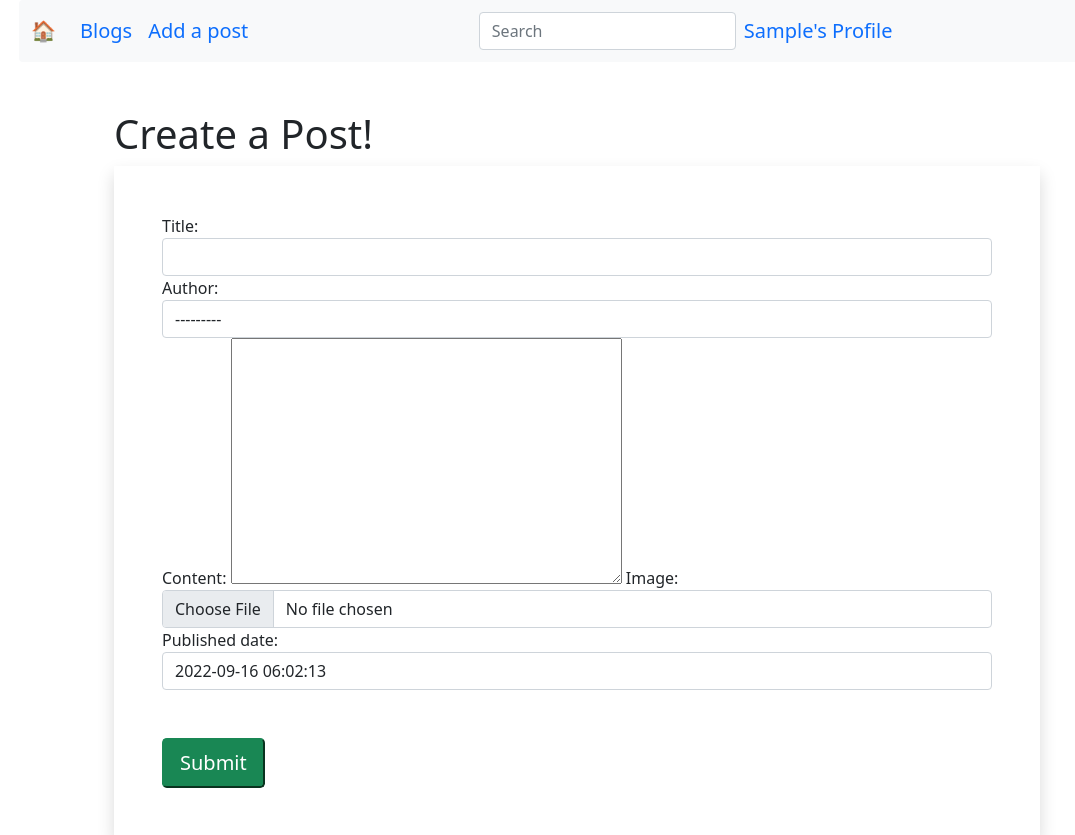
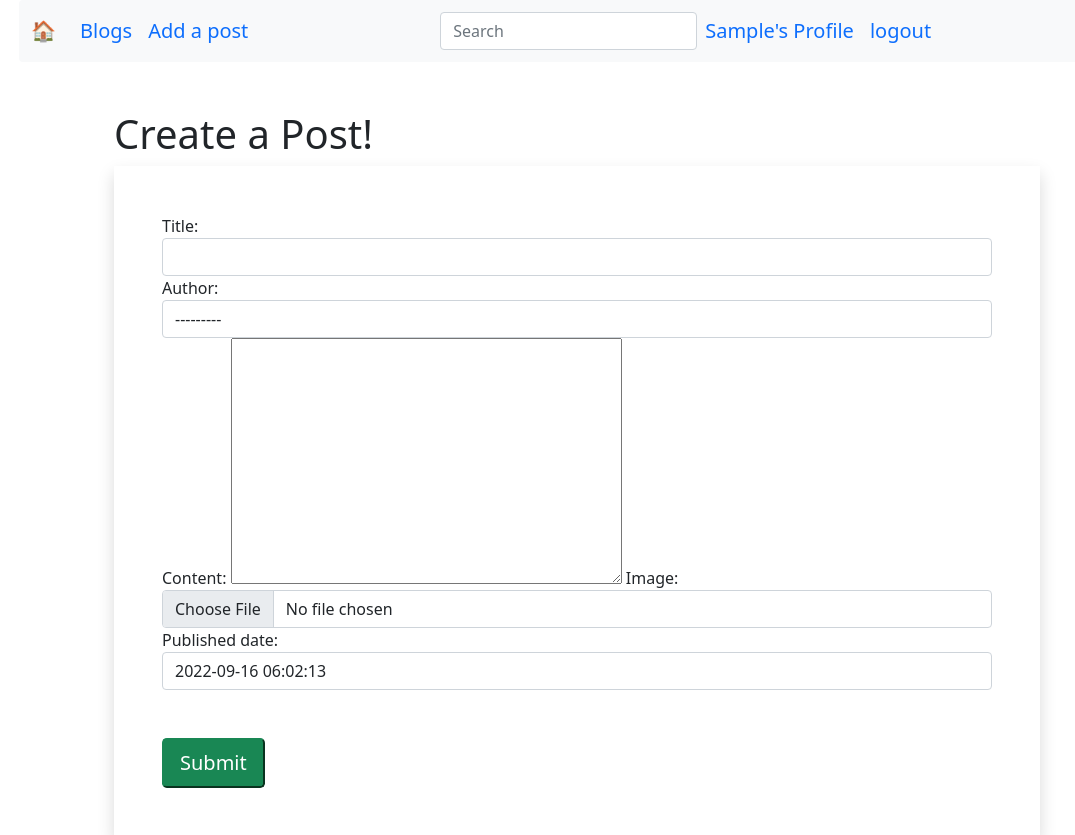
Before and after one commit to santoshrai55/django_crud_practice, a Django app: page /newblog in a window 1280 px wide. Shown: the top 835 px of the page, without its empty margins (63-1138 px from the left). Run offline with Django 4.2, Linux system fonts and the light colour scheme; the visitor is signed in with stand-in values (Sample User, id 1); data comes from the database, SQL or seed files in the repository; parts of the project's set-up code (start-up, migrations or seed data) failed here and were passed over; some libraries are stand-ins or nearby versions.

Commit message:
adjust settings file and view to redirect after creating a post

```diff
--- a/DjangoCRUD/settings.py
+++ b/DjangoCRUD/settings.py
@@ -27,6 +27,7 @@ DEBUG = True
 
 ALLOWED_HOSTS = []
 LOGIN_REDIRECT_URL = "/profile"
+LOGOUT_REDIRECT_URL = "/"
 
 # Application definition
 
--- a/crud_app/views.py
+++ b/crud_app/views.py
@@ -20,15 +20,16 @@ def home_detail(request, title):
 
 def blog_create(request):
     context = Blog.objects.all()
-    contents = {'context': context}
+
     form = BlogForm
     if request.method == 'POST':
         form = BlogForm(request.POST, request.FILES)
         if form.is_valid():
             form.save()
             img_object = form.instance
-            return render(request, 'crud_app/home.html', {'contents': contents, 'form': form, 'img_object': img_object})
-    return render(request, 'crud_app/blog_create.html', {'form': form})
+            return render(request, 'crud_app/home.html', {'context': context})
+    else:
+        return render(request, 'crud_app/blog_create.html', {'form': form})
 
 
 def profile(request):
--- a/templates/base.html
+++ b/templates/base.html
@@ -34,9 +34,13 @@
                     <ul class="navbar-nav me-auto mb-2 mb-lg-0"> {% if user.is_authenticated %} <li class="nav-item">
                             <a class="nav-link nav-info" href="{% url 'crud_app:profile' %}">{{user.first_name}}'s
                                 Profile</a>
+                        </li>
+                        <li class="nav-item">
+                            <a class="nav-link nav-info" href="{% url 'logout' %}">logout</a>
                         </li> {% else %} <li class="nav-item">
                             <a class="nav-link nav-info" href="{% url 'login' %}">Login</a>
-                        </li> {% endif %} </ul>
+                        </li> {% endif %}
+                    </ul>
                 </div>
             </div>
         </nav>
```
